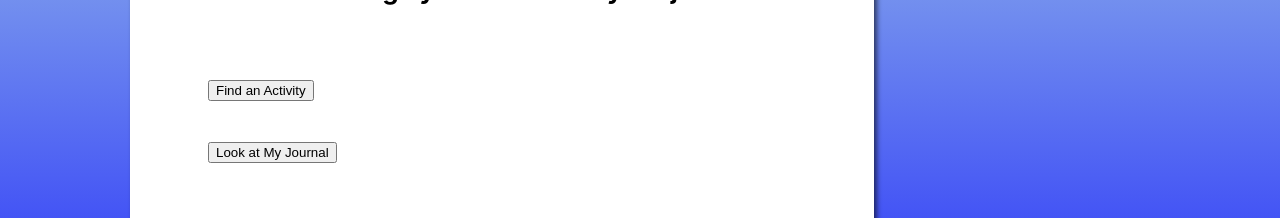
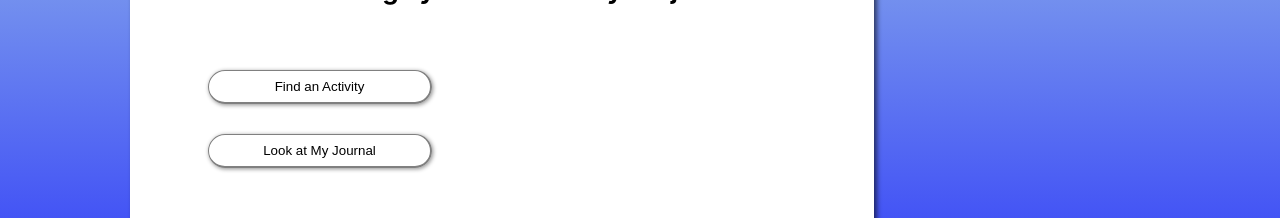
Before and after one commit to Abdeboskey/sluggish-activity, a React (Create React App) app: page / in a window 1280 px wide. Shown: the part 270-488 px from the top of the page. Built offline with nearby package versions, Linux system fonts and the light colour scheme.

Commit message:
Add specific classnames to add link styling #26

```diff
--- a/src/components/Home/Home.js
+++ b/src/components/Home/Home.js
@@ -12,10 +12,10 @@ const Home = () => {
       </h4>
       <div className={classes.btnBar}>
         <Link to="/activity">
-          <button className={classes.answerBtn}>Find an Activity</button>
+          <button className={classes.activityBtn}>Find an Activity</button>
         </Link>
         <Link to="/journal">
-          <button className={classes.answerBtn}>Look at My Journal</button>
+          <button className={classes.journalBtn}>Look at My Journal</button>
         </Link>
         {/* <Link>
           <button className={classes.answerBtn}>Let's Go Stargazing</button>
```
